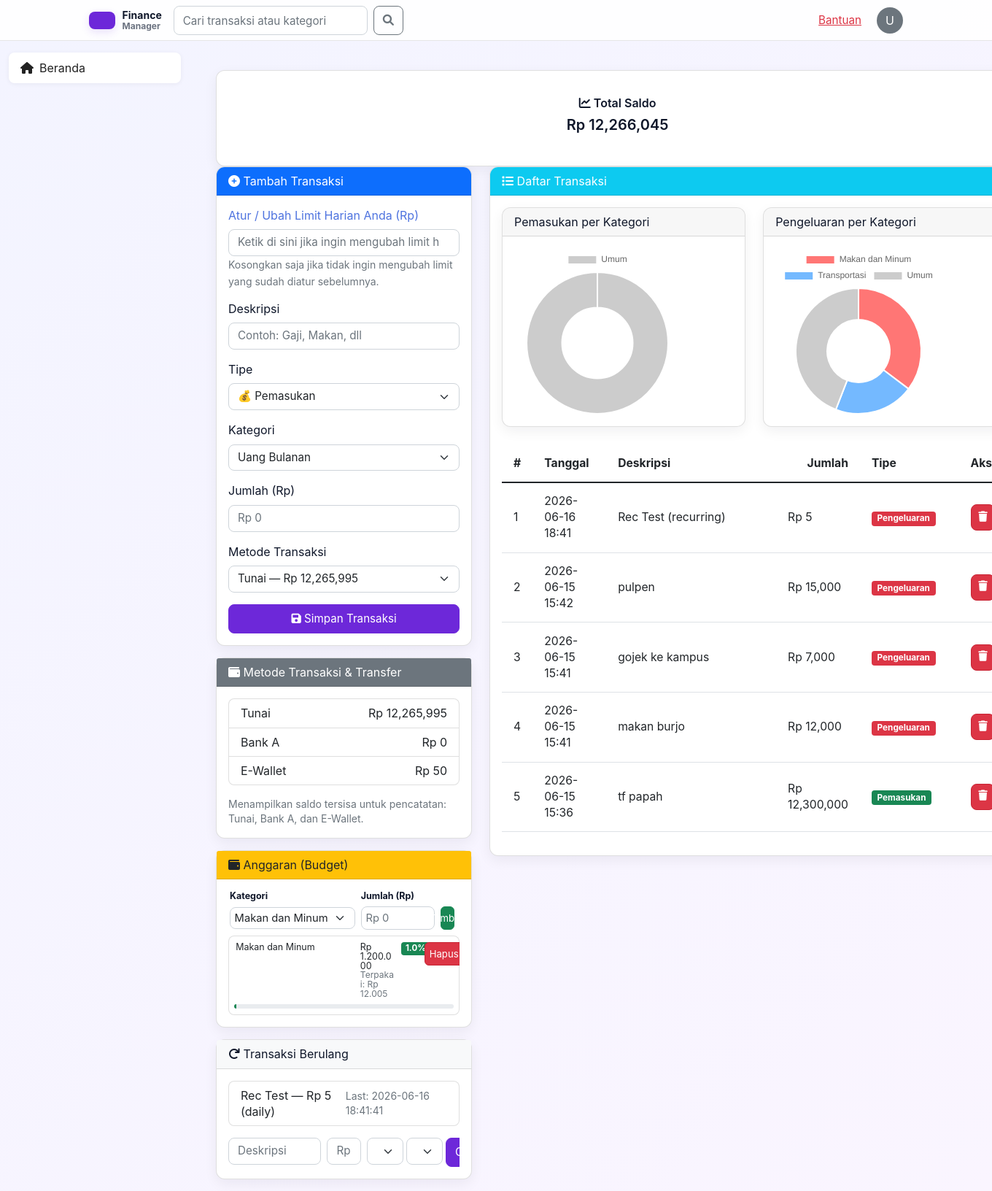
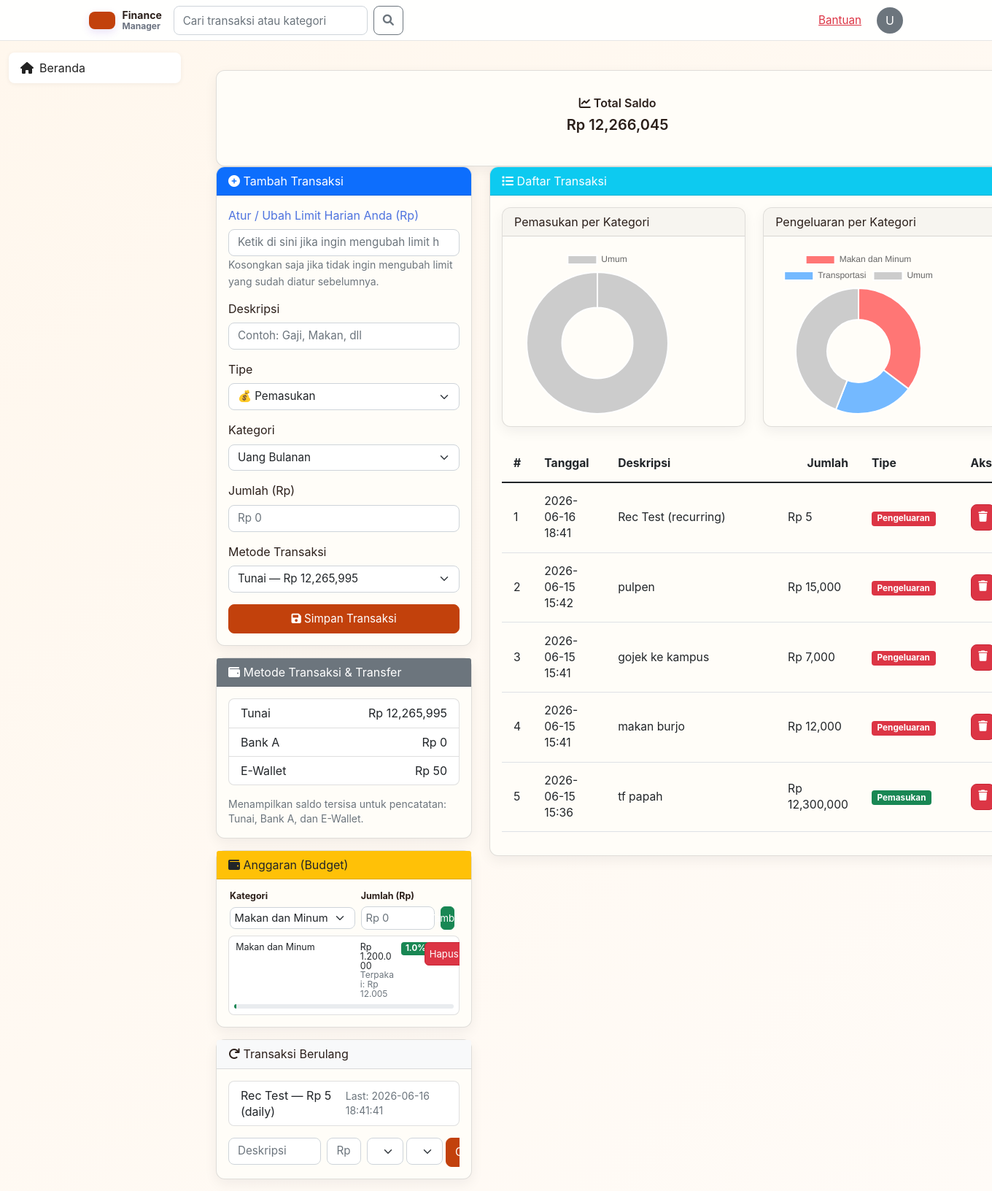
Before and after one commit to MuhammadAzzaRayyan/finance-tracker, a Flask app: page / in a window 1360 px wide; the page is wider, and only the part inside the window is pictured. Shown: that part at 73% size. Run offline with Flask 3, Linux system fonts and the light colour scheme.

Commit message:
UI: apply warm-tone color palette

```diff
--- a/static/style.css
+++ b/static/style.css
@@ -1,12 +1,12 @@
 /* Modern YouTube-like UI styles */
 :root{
-    /* Elegant palette: soft indigo primary, warm paper background */
-    --primary: #6D28D9; /* indigo-700 */
-    --primary-600: #7C3AED;
-    --bg: linear-gradient(135deg, #F3F4FF 0%, #FAF5FF 100%);
-    --card: #FFFFFF;
-    --muted: #6B7280;
-    --accent: #0F172A;
+    /* Warm palette: terracotta primary, warm paper background */
+    --primary: #C2410C; /* terracotta */
+    --primary-600: #F97316; /* orange accent */
+    --bg: linear-gradient(135deg, #FFF7ED 0%, #FFFBF7 100%); /* soft warm cream */
+    --card: #FFFDF8; /* very light warm card */
+    --muted: #8B6B5A; /* warm muted brown */
+    --accent: #2B1F1A; /* deep warm brown for text */
 }
 
 /* Normalize box sizing and base font */
```
